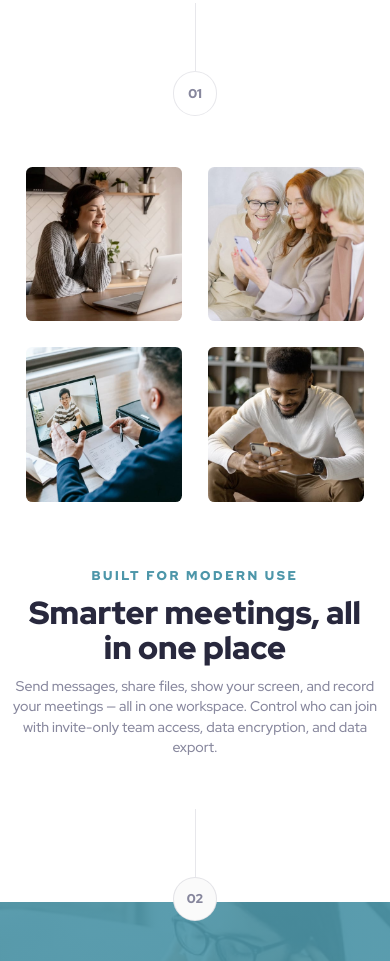
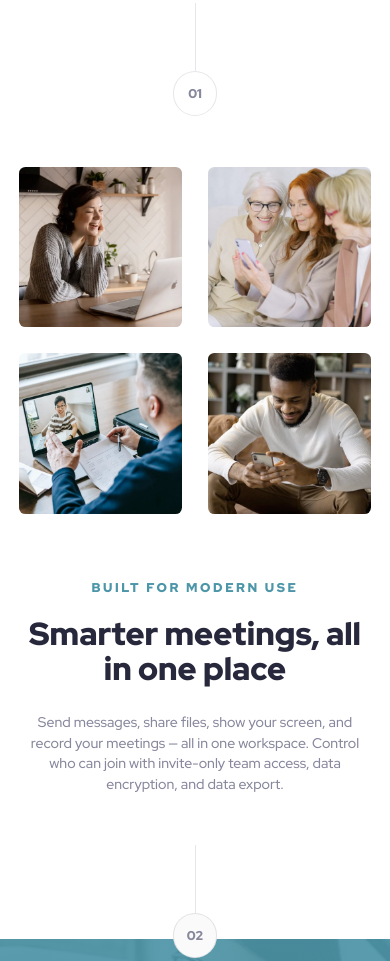
Before and after one commit to cwasi/meet-landing-page, a website: page index.html in a window 390 px wide. Shown: the part 675-1636 px from the top of the page. Drawn offline with Linux system fonts and the light colour scheme.

Commit message:
refactor code

```diff
--- a/index.html
+++ b/index.html
@@ -92,8 +92,8 @@
         </div>
       </section>
       <section class="feature text-center margin-b-4-5">
-        <p class="small-text">Built for modern use</p>
-        <h2 class="feature__heading heading-2 heading-2--black">
+        <p class="small-text margin-1-5">Built for modern use</p>
+        <h2 class="feature__heading heading-2 heading-2--black margin-2">
           Smarter meetings, all in one place
         </h2>
         <p class="feature__paragraph paragraph paragraph--gray">
--- a/src/sass/base/_base.scss
+++ b/src/sass/base/_base.scss
@@ -13,6 +13,8 @@ body {
   height: 100%;
 }
 
+// 16px => 1rem
+
 html {
   font-size: 110.5%;
   @media only screen and (max-width: 87.7em) {
--- a/src/sass/base/_utilities.scss
+++ b/src/sass/base/_utilities.scss
@@ -40,6 +40,14 @@
 
 .margin--1-5 {
   margin-bottom: -1.5rem;
+}
+
+.margin-1-5 {
+  margin-bottom: 1.5rem;
+}
+
+.margin-2 {
+  margin-bottom: 2rem;
 }
 
 // positioning
--- a/src/sass/components/_gallery.scss
+++ b/src/sass/components/_gallery.scss
@@ -22,7 +22,7 @@
 
   @media only screen and (max-width: 36.5em) {
     width: 100%;
-    padding: 0 2rem;
+    padding: 0 1.5rem;
     grid-template-columns: repeat(2, 1fr);
     align-content: center;
     justify-content: center;
--- a/src/sass/layout/_feature.scss
+++ b/src/sass/layout/_feature.scss
@@ -1,17 +1,15 @@
 .feature {
   width: 33.6rem;
-  height: 15rem;
+  height: max-content;
 
-  @include flex-column-center-space-between;
+  @include flex-column-center;
 
   @media only screen and (max-width: 58.1em) {
-    width: min-content;
+    width: 100%;
   }
 
-  @media only screen and (max-width: 23.5em) {
-    height: 17.4rem;
-    width: 20.4rem;
-  }
+  // @media only screen and (max-width: 23.5em) {
+  // }
 
   &__heading {
     width: 27.9rem;
@@ -27,10 +25,13 @@
     }
 
     @media only screen and (max-width: 36.5em) {
-      width: 30rem;
+      padding: 0 1.5rem;
+      // width: 30rem;
+      width: 100%;
     }
     @media only screen and (max-width: 23.5em) {
-      width: 20.4rem;
+      // width: 20.4rem;
+      width: 100%;
     }
 
     @media only screen and (max-width: 18.8em) {
--- a/src/sass/layout/_hero.scss
+++ b/src/sass/layout/_hero.scss
@@ -7,6 +7,7 @@
 
   @media only screen and (max-width: 62.5em) {
     @include flex-column-center;
+    gap: 4rem;
   }
 
   &__info {
@@ -20,8 +21,7 @@
     }
 
     @media only screen and (max-width: 62.5em) {
-      width: min-content;
-      margin-top: 4rem;
+      width: 100%;
     }
     @media only screen and (max-width: 28.8em) {
       height: 22rem;
```
Also changed, not shown: src/css/style.css.
